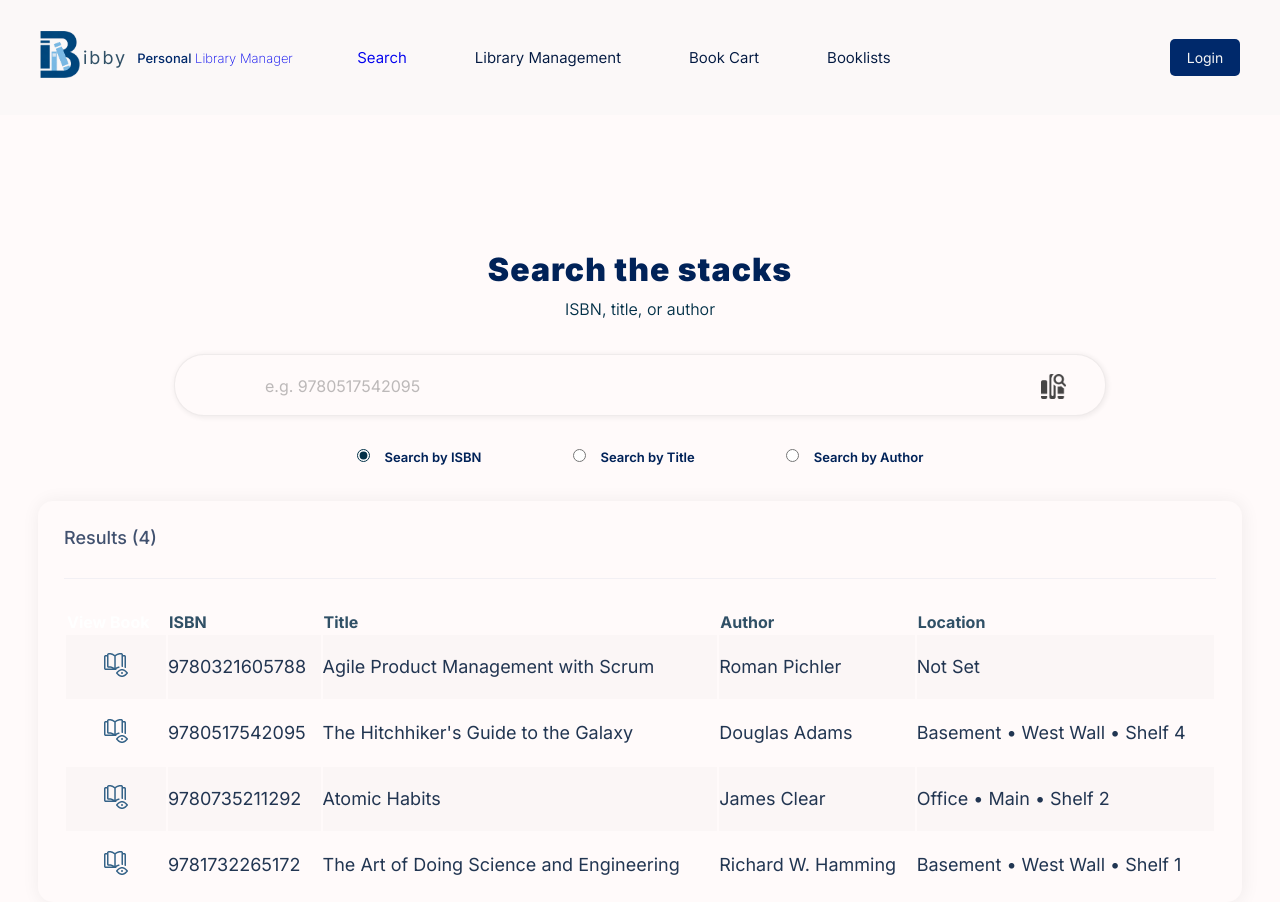
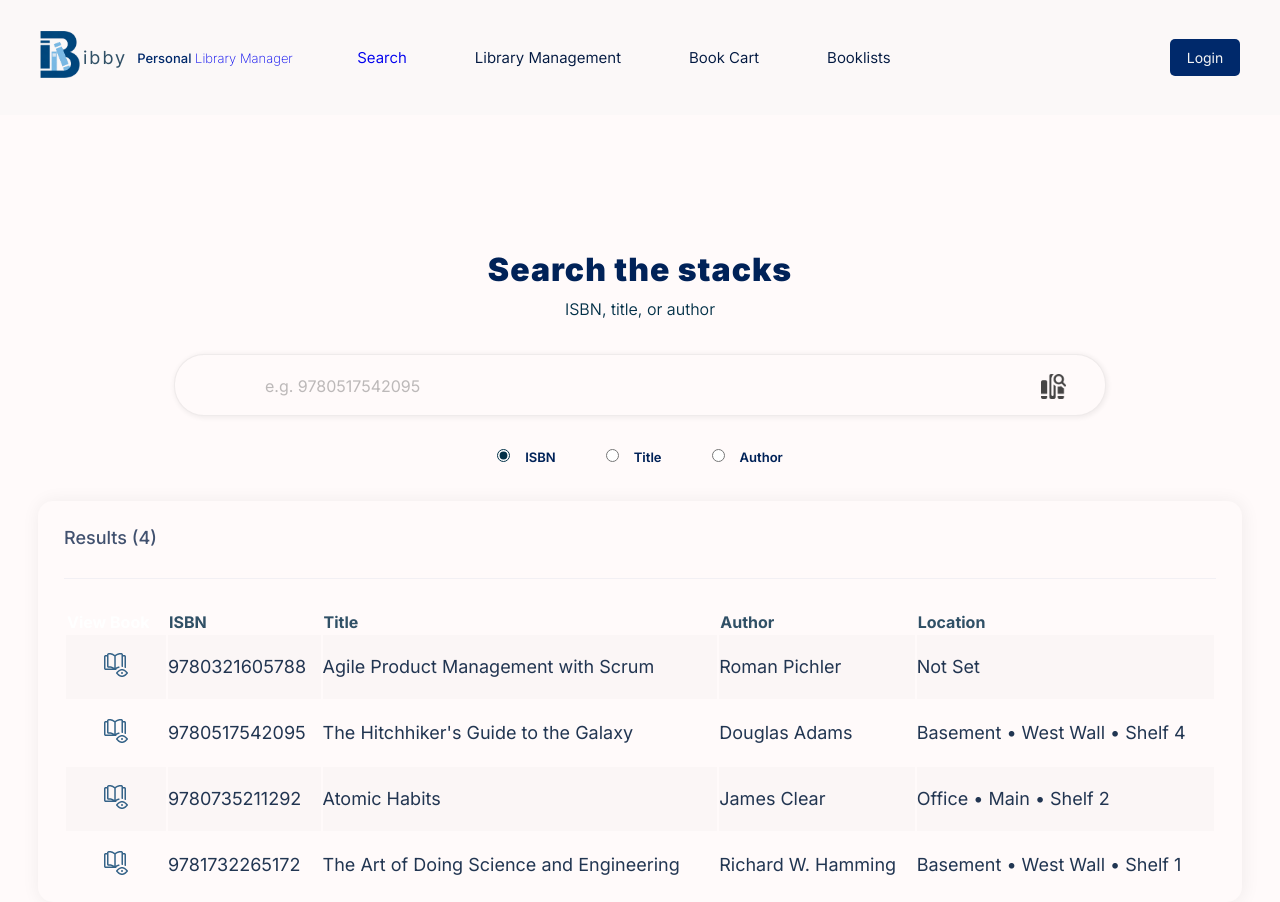
Before and after one commit to leodvincci/Bibby-Web, a React (Vite) app: page /search in a window 1280 px wide. Built offline with nearby package versions, Linux system fonts and the light colour scheme.

Commit message:
Simplify SearchContainer radio button labels and center radio section layout in styles.

```diff
--- a/src/components/Search/SearchContainer.tsx
+++ b/src/components/Search/SearchContainer.tsx
@@ -24,19 +24,19 @@ function SearchContainer(){
 
                     <section className={"search-option-radio"}>
                         <input  defaultChecked={true} id="isbn-radio" type={"radio"} name={"search-by"} value="isbn"/>
-                        <label className={"search-by-label"} htmlFor={"isbn-radio"}>Search by ISBN</label>
+                        <label className={"search-by-label"} htmlFor={"isbn-radio"}>ISBN</label>
                     </section>
 
 
                     <section className={"search-option-radio"}>
                         <input id={"title-radio"} type={"radio"} name={"search-by"} value="title"/>
-                        <label className={"search-by-label"} htmlFor={"title-radio"}>Search by Title</label>
+                        <label className={"search-by-label"} htmlFor={"title-radio"}>Title</label>
                     </section>
 
 
                     <section className={"search-option-radio"}>
                         <input id={"author-radio"} type={"radio"} name={"search-by"} value="author" />
-                        <label className={"search-by-label"} htmlFor={"author-radio"}>Search by Author</label>
+                        <label className={"search-by-label"} htmlFor={"author-radio"}>Author</label>
                     </section>
 
                 </div>
--- a/src/style.css
+++ b/src/style.css
@@ -192,7 +192,7 @@ nav{
   margin-top: 20px;
   display: flex;
   width: 75%;
-  justify-content: space-evenly;
+  justify-content: center;
   align-items: center;
 }
 
```
